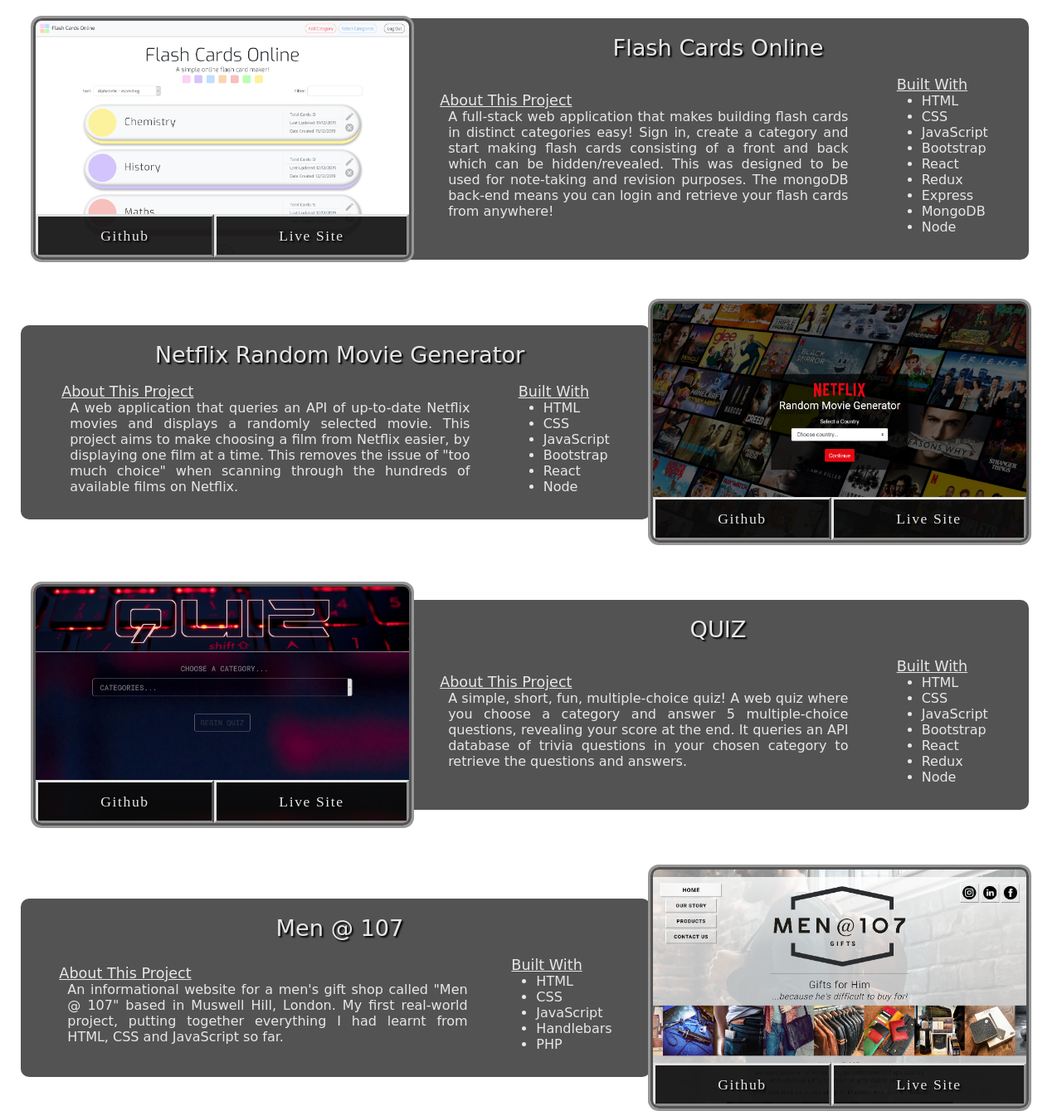
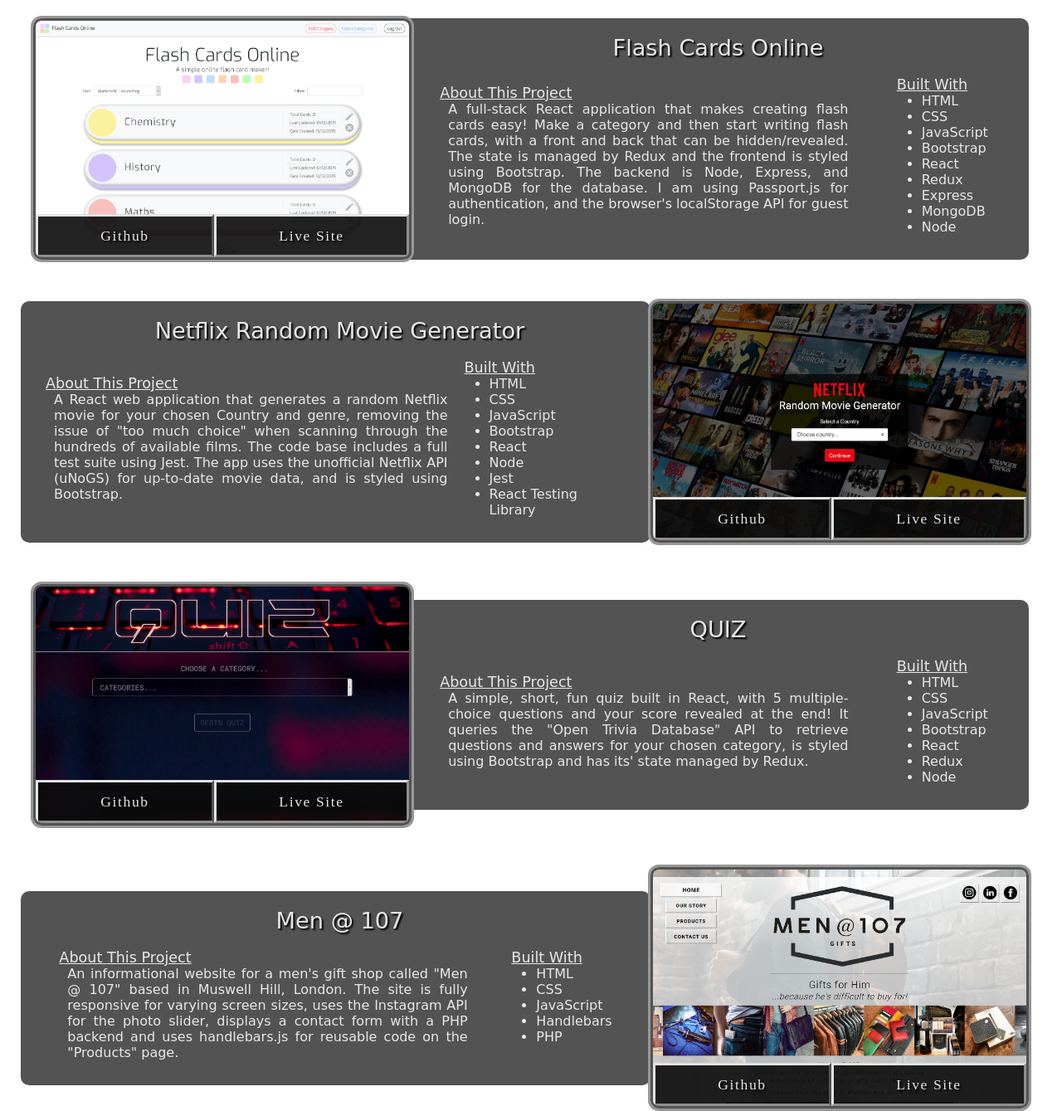
Before and after one commit to gbo252/gbo252.github.io, a plain HTML site: page index.html in a window 1280 px wide. Shown: the part 1300-2639 px from the top of the page at 83% size. Drawn offline with Linux system fonts and the light colour scheme; a web font is replaced by a local one.

Commit message:
text update

```diff
--- a/index.html
+++ b/index.html
@@ -11,9 +11,9 @@
       function gtag() {
         dataLayer.push(arguments);
       }
-			gtag("js", new Date());
+      gtag('js', new Date());
 
-			gtag("config", "UA-154939765-1");
+      gtag('config', 'UA-154939765-1');
     </script>
 
     <meta charset="UTF-8" />
@@ -63,11 +63,7 @@
     <span id="home">&nbsp;</span>
     <main>
       <div id="jumbotron" class="d-flex-center">
-				<img
-					id="circle-picture"
-					src="images/guy_owen.jpg"
-					alt="Guy Owen"
-				/>
+        <img id="circle-picture" src="images/guy_owen.jpg" alt="Guy Owen" />
         <div id="title-grp">
           <h1 id="title-main">Guy Owen</h1>
           <div id="title-small-grp">
@@ -78,15 +74,10 @@
               <a href="https://github.com/gbo252" target="_blank"
                 ><i class="icon fab fa-github-square"></i
               ></a>
-							<a
-								href="https://www.linkedin.com/in/guy-owen/"
-								target="_blank"
+              <a href="https://www.linkedin.com/in/guy-owen/" target="_blank"
                 ><i class="icon fab fa-linkedin"></i
               ></a>
-							<a
-								href="https://www.codewars.com/users/gbo252"
-								target="_blank"
-							>
+              <a href="https://www.codewars.com/users/gbo252" target="_blank">
                 <img
                   src="https://www.codewars.com/users/gbo252/badges/micro"
                   alt="codewars badge"
@@ -101,18 +92,16 @@
       <hr class="divider" />
 
       <div class="d-flex-start center-title">
-				<h2 class="section-title">
-					<span id="about-me"></span>About Me
-				</h2>
+        <h2 class="section-title"><span id="about-me"></span>About Me</h2>
       </div>
       <div class="section">
         <code id="about-code">
           <strong style="font-size: 1.3rem;">const guy</strong> =
           <div class="code-indent">
             <p style="line-height: 5px; margin: 0;">&nbsp;</p>
-						"Hello! I'm Guy, a developer with a keen interest in
-						computers, web development, full-stack, JavaScript,
-						React and learning new technology.";
+            "Hello! I'm Guy, a developer with a keen interest in computers, web
+            development, full-stack, JavaScript, React and learning new
+            technology.";
           </div>
           <br />
           <p style="line-height: 8px; margin: 0;">&nbsp;</p>
@@ -123,8 +112,8 @@
             <br />
             location: "London",
             <br />
-						interests: ["coding", "technology", "tv", "music",
-						"podcasts", "skiing", "piano"]
+            interests: ["coding", "technology", "tv", "music", "podcasts",
+            "skiing", "piano"]
           </div>
           <p style="line-height: 5px; margin: 0;">&nbsp;</p>
           };
@@ -170,15 +159,13 @@
                   About This Project
                 </h4>
                 <p>
-									A full-stack web application that makes
-									building flash cards in distinct categories
-									easy! Sign in, create a category and start
-									making flash cards consisting of a front and
-									back which can be hidden/revealed. This was
-									designed to be used for note-taking and
-									revision purposes. The mongoDB back-end
-									means you can login and retrieve your flash
-									cards from anywhere!
+                  A full-stack React application that makes creating flash cards
+                  easy! Make a category and then start writing flash cards, with
+                  a front and back that can be hidden/revealed. The state is
+                  managed by Redux and the frontend is styled using Bootstrap.
+                  The backend is Node, Express, and MongoDB for the database. I
+                  am using Passport.js for authentication, and the browser's
+                  localStorage API for guest login.
                 </p>
               </div>
               <div class="port-text-built">
@@ -230,14 +217,12 @@
                   About This Project
                 </h4>
                 <p>
-									A web application that queries an API of
-									up-to-date Netflix movies and displays a
-									randomly selected movie. This project aims
-									to make choosing a film from Netflix easier,
-									by displaying one film at a time. This
-									removes the issue of "too much choice" when
-									scanning through the hundreds of available
-									films on Netflix.
+                  A React web application that generates a random Netflix movie
+                  for your chosen Country and genre, removing the issue of "too
+                  much choice" when scanning through the hundreds of available
+                  films. The code base includes a full test suite using Jest.
+                  The app uses the unofficial Netflix API (uNoGS) for up-to-date
+                  movie data, and is styled using Bootstrap.
                 </p>
               </div>
               <div class="port-text-built">
@@ -249,6 +234,8 @@
                   <li>Bootstrap</li>
                   <li>React</li>
                   <li>Node</li>
+                  <li>Jest</li>
+                  <li>React Testing Library</li>
                 </ul>
               </div>
             </div>
@@ -286,13 +273,11 @@
                   About This Project
                 </h4>
                 <p>
-									A simple, short, fun, multiple-choice quiz!
-									A web quiz where you choose a category and
-									answer 5 multiple-choice questions,
-									revealing your score at the end. It queries
-									an API database of trivia questions in your
-									chosen category to retrieve the questions
-									and answers.
+                  A simple, short, fun quiz built in React, with 5
+                  multiple-choice questions and your score revealed at the end!
+                  It queries the "Open Trivia Database" API to retrieve
+                  questions and answers for your chosen category, is styled
+                  using Bootstrap and has its' state managed by Redux.
                 </p>
               </div>
               <div class="port-text-built">
@@ -342,11 +327,12 @@
                   About This Project
                 </h4>
                 <p>
-									An informational website for a men's gift
-									shop called "Men @ 107" based in Muswell
-									Hill, London. My first real-world project,
-									putting together everything I had learnt
-									from HTML, CSS and JavaScript so far.
+                  An informational website for a men's gift shop called "Men @
+                  107" based in Muswell Hill, London. The site is fully
+                  responsive for varying screen sizes, uses the Instagram API
+                  for the photo slider, displays a contact form with a PHP
+                  backend and uses handlebars.js for reusable code on the
+                  "Products" page.
                 </p>
               </div>
               <div class="port-text-built">
@@ -375,9 +361,7 @@
             <a href="https://github.com/gbo252" target="_blank"
               ><i class="icon fab fa-github-square"></i
             ></a>
-						<a
-							href="https://www.linkedin.com/in/guy-owen/"
-							target="_blank"
+            <a href="https://www.linkedin.com/in/guy-owen/" target="_blank"
               ><i class="icon fab fa-linkedin"></i
             ></a>
           </div>
@@ -421,11 +405,7 @@
                 value="https://www.guyowen.tech"
               />
               <input type="hidden" name="_honeypot" value="" />
-							<input
-								class="form-entry submit"
-								type="submit"
-								value="<Send>"
-							/>
+              <input class="form-entry submit" type="submit" value="<Send>" />
             </form>
           </div>
         </div>
@@ -435,9 +415,7 @@
     <footer>
       <p>
         Background Photo by
-				<a href="https://unsplash.com/@pietrozj" target="_blank"
-					>Pietro Jeng</a
-				>
+        <a href="https://unsplash.com/@pietrozj" target="_blank">Pietro Jeng</a>
         on Unsplash
       </p>
     </footer>
```
Lines whose indentation alone changed are shown as unchanged.
